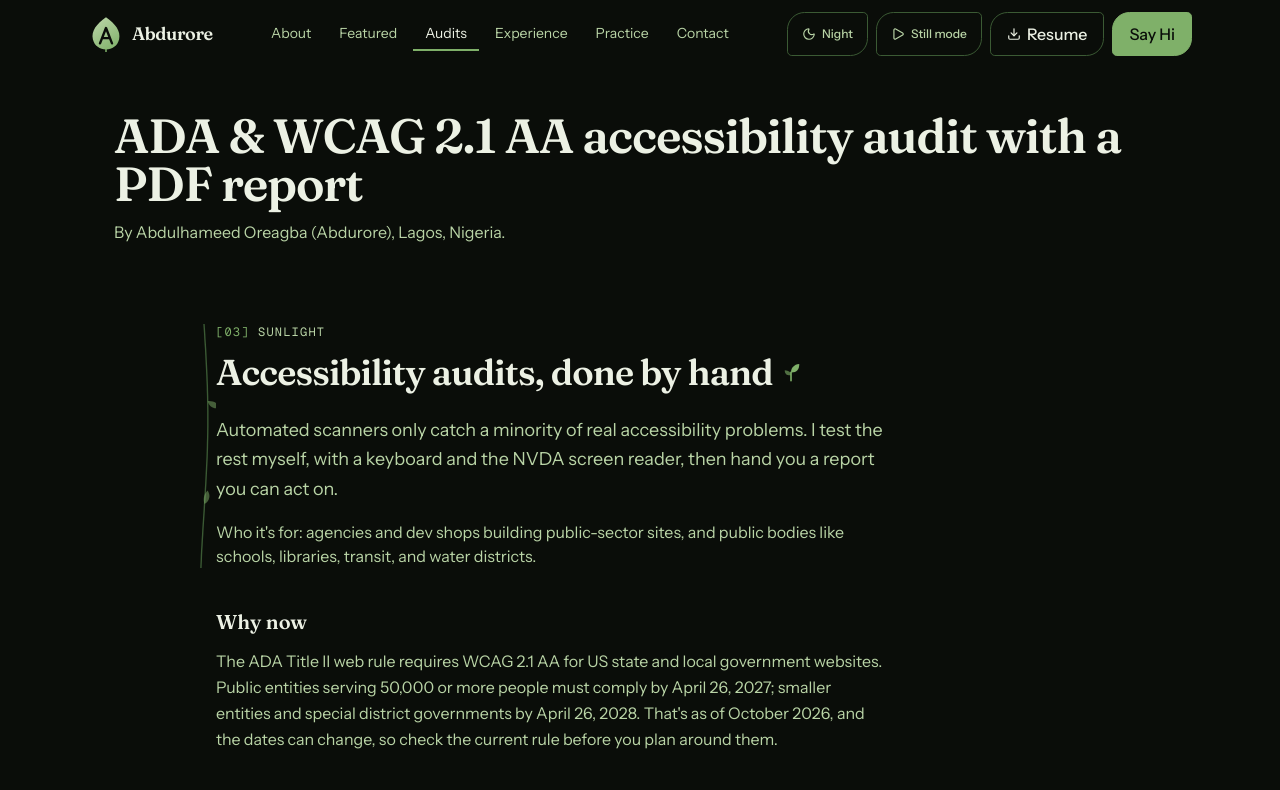
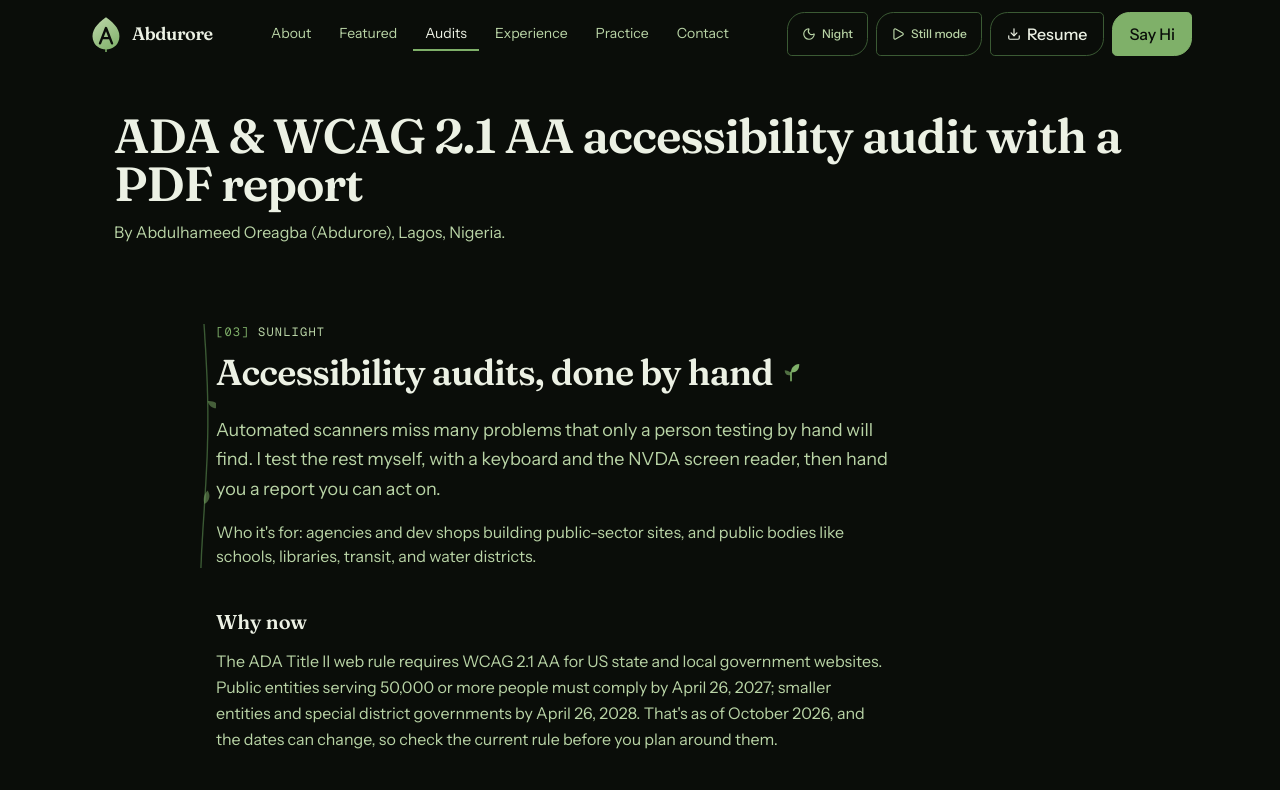
Before and after one commit to Abdurore/portfolio, a Next.js app: page /accessibility-audit in a window 1280 px wide. Shown: the top 790 px of the page. Built offline with nearby package versions, Linux system fonts and the light colour scheme.

Commit message:
copy: audit intro sentence and /accessibility-audit meta description
Co-Authored-By: Claude Sonnet 5.5 <noreply@anthropic.com>
Claude-Session: https://claude.ai/code/session_01DaUHxrtKskURiMt5DomFLU

```diff
--- a/app/accessibility-audit/page.tsx
+++ b/app/accessibility-audit/page.tsx
@@ -2,12 +2,12 @@ import type { Metadata } from "next";
 import { Nav } from "@/components/Nav";
 import { Footer } from "@/components/Footer";
 import { Audits } from "@/components/Audits";
-import { auditDeliveryRange, auditFromLabel } from "@/data/audit";
 import { SITE_URL } from "@/data/profile";
 
 const URL = `${SITE_URL}/accessibility-audit`;
 const TITLE = "ADA & WCAG 2.1 AA Accessibility Audit with a PDF Report";
-const DESCRIPTION = `Manual ADA & WCAG 2.1 AA accessibility audit by Abdulhameed Oreagba (Abdurore): ${auditFromLabel}, delivered in ${auditDeliveryRange} as a tagged accessible PDF report.`;
+const DESCRIPTION =
+  "Manual ADA & WCAG 2.1 AA accessibility audits by Abdulhameed Oreagba (Abdurore): fixed-price tiers from $150, delivered as a tagged, accessible PDF report.";
 
 export const metadata: Metadata = {
   title: TITLE,
--- a/components/Audits.tsx
+++ b/components/Audits.tsx
@@ -90,8 +90,8 @@ export function Audits() {
           <LeafGlyph className="leaf-sprout h-5 w-5 shrink-0 text-accent" />
         </h2>
         <p className="mt-6 max-w-2xl text-base leading-relaxed text-muted sm:text-lg">
-          Automated scanners only catch a minority of real accessibility
-          problems. I test the rest myself, with a keyboard and the NVDA
+          Automated scanners miss many problems that only a person testing by
+          hand will find. I test the rest myself, with a keyboard and the NVDA
           screen reader, then hand you a report you can act on.
         </p>
         <p className="mt-4 max-w-2xl text-muted">
```
